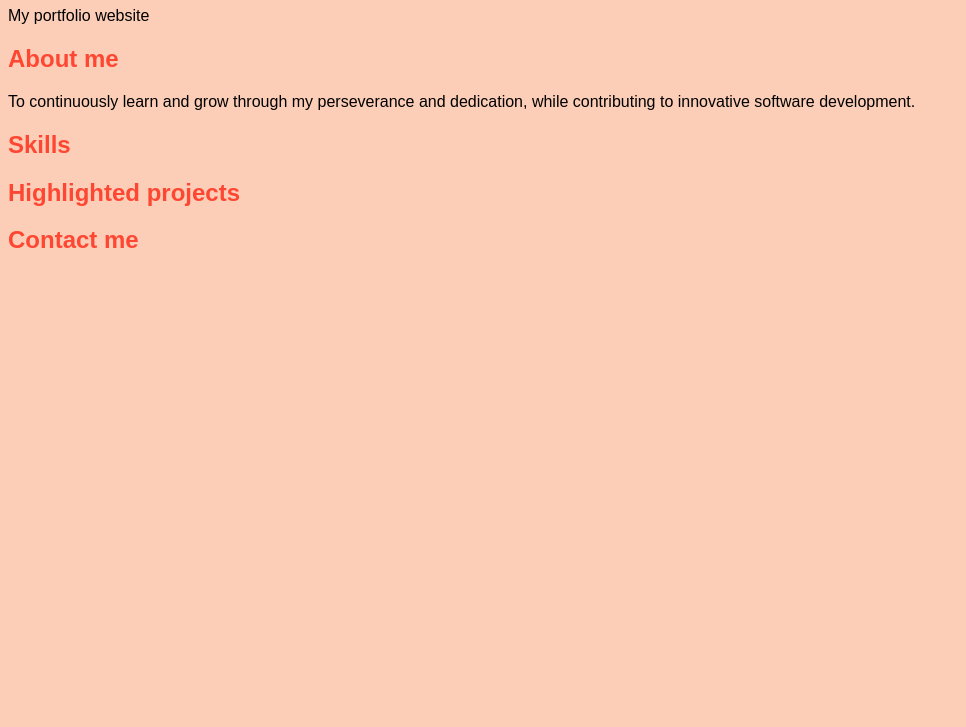
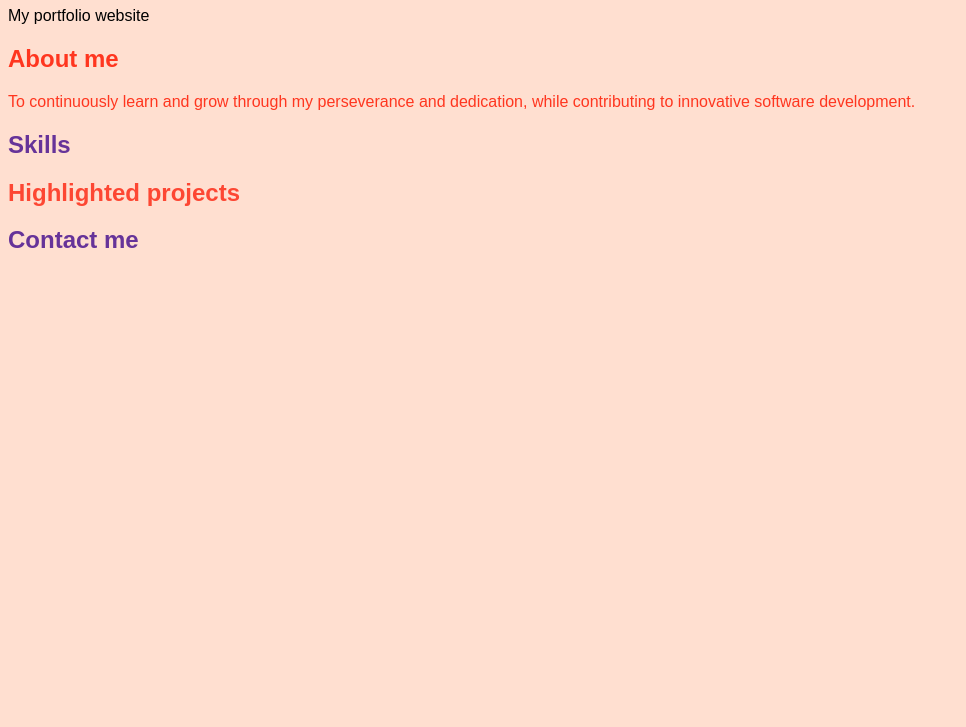
Before and after one commit to Derpysoul/Derpysoul.github.io, a plain HTML site: page index.html in a window 1280 px wide. Shown: the part 73-800 px from the top of the page, without its empty margins (0-966 px from the left). Drawn offline with Linux system fonts and the light colour scheme.

Commit message:
changed colors

```diff
--- a/styles.css
+++ b/styles.css
@@ -1,11 +1,22 @@
 body{
-    background:rgb(253, 206, 183);
+    background:rgb(255, 223, 208);
     font-family: Arial, Helvetica, sans-serif;
 }
 h1 {
     color: rgb(14, 7, 224);
     text-align: center;
 }
-h2{
+
+.about{
+    color: rgb(255, 54, 31);
+
+}
+.skills{
+    color:rebeccapurple;
+}
+.projects{
     color: rgb(253, 71, 51);
 }
+.contact{
+    color:rebeccapurple;
+}
```
